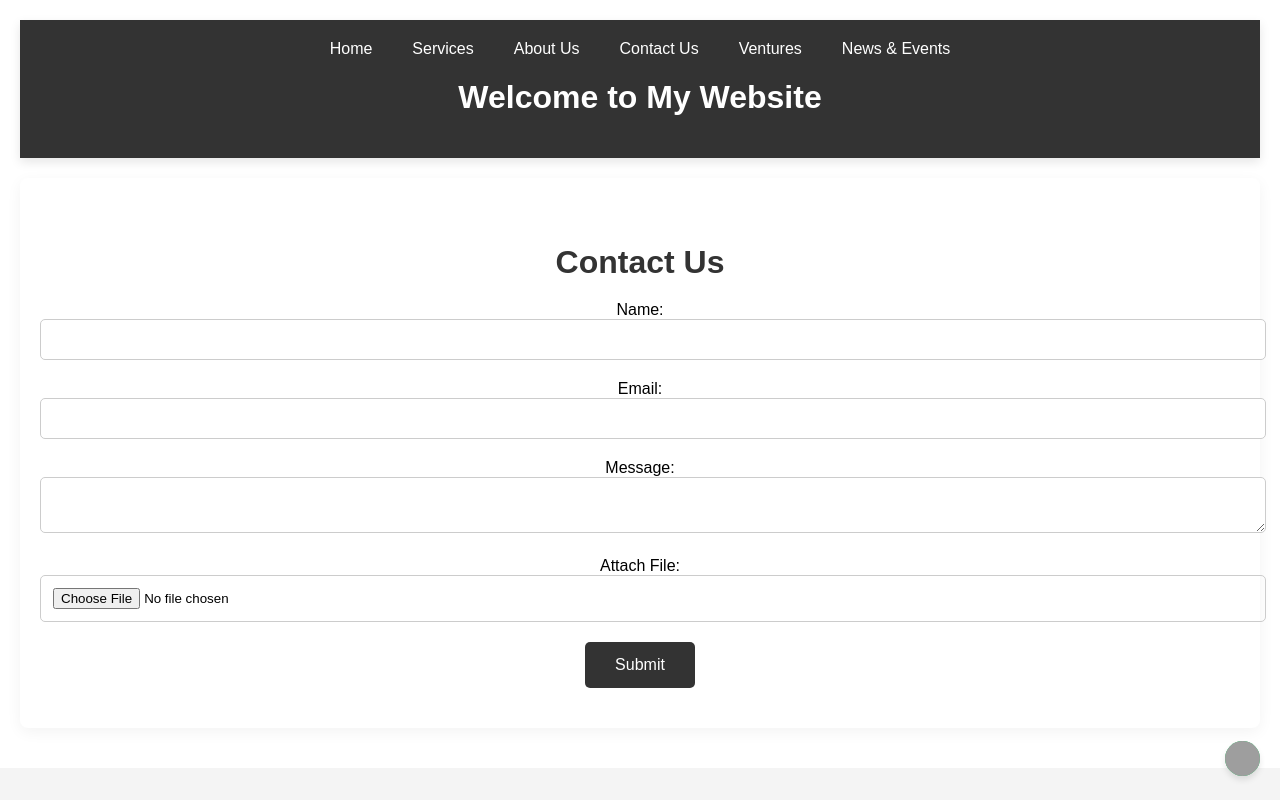
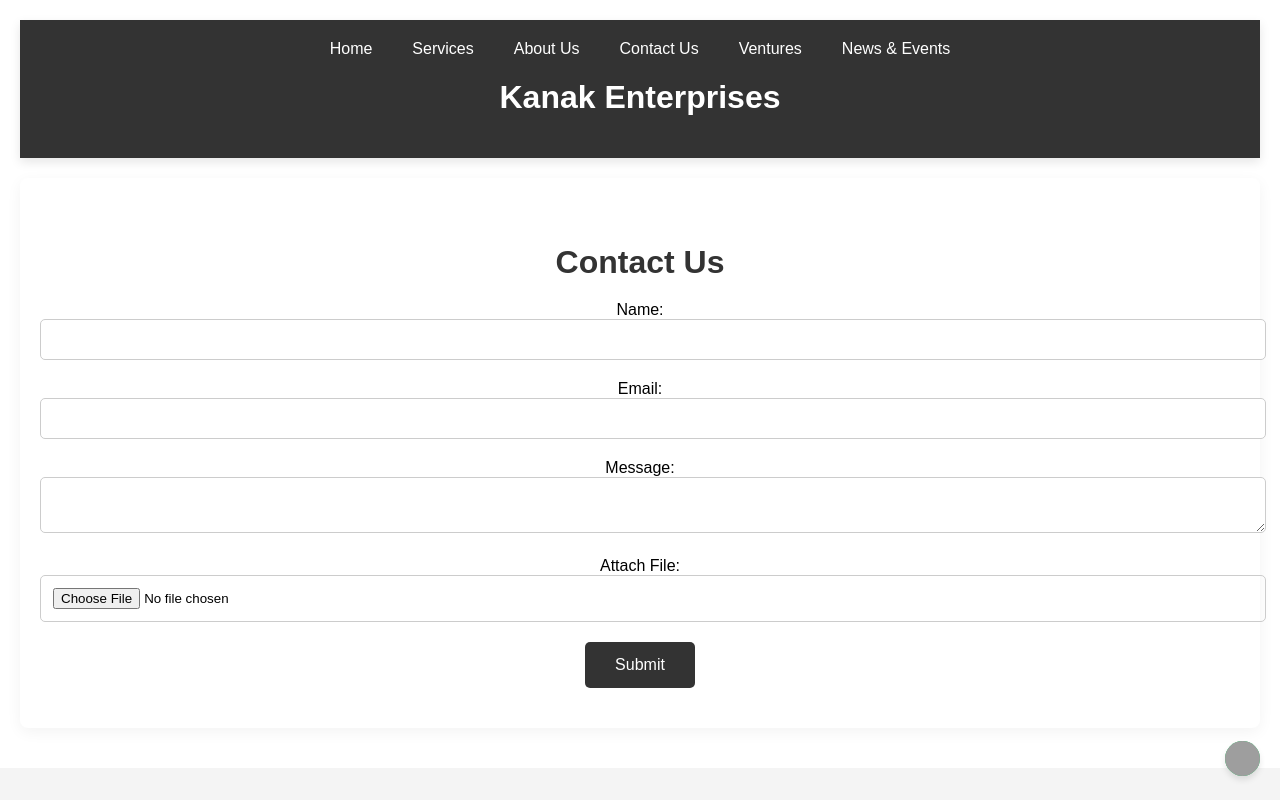
Before and after one commit to Ayushma0208/Landingpage, a React (Create React App) app: page /contact in a window 1280 px wide. Built offline with nearby package versions, Linux system fonts and the light colour scheme; grey boxes are pictures that could not be loaded.

Commit message:
fixes in title

```diff
--- a/src/App.js
+++ b/src/App.js
@@ -1,12 +1,12 @@
-import React, {  } from "react";
-import { BrowserRouter as Router, Route, Routes } from "react-router-dom";
+import React from "react";
+import { Route, BrowserRouter as Router, Routes } from "react-router-dom";
 import '../src/App.css';
-import HomePage from './Homepage';
-import ServicesPage from './ServicesPage';
 import AboutPage from './AboutPage';
 import ContactPage from './ContactPage';
+import HomePage from './Homepage';
+import NewsEvents from './NewsEvents';
+import ServicesPage from './ServicesPage';
 import VentureList from './VentureList';
-import NewsEvents from './NewsEvents';
 import WhatsAppButton from "./WhatsAppButton";
 function App() {
   return (
@@ -23,7 +23,7 @@ function App() {
               <li><a href="/news">News & Events</a></li>
             </ul>
           </nav>
-          <h1>Welcome to My Website</h1>
+          <h1>Kanak Enterprises</h1>
       <WhatsAppButton />
         </header>
         <Routes>
--- a/src/ContactPage.js
+++ b/src/ContactPage.js
@@ -1,7 +1,7 @@
 import React, { useState } from 'react';
 
 function ContactPage() {
-  const [file, setFile] = useState(null);
+  const [setFile] = useState(null);
 
   const handleFileChange = (e) => {
     setFile(e.target.files[0]);
--- a/src/Homepage.js
+++ b/src/Homepage.js
@@ -1,4 +1,4 @@
-import React, { useState, useEffect } from 'react';
+import React, { useEffect, useState } from 'react';
 
 
 function HomePage() {
@@ -15,14 +15,14 @@ function HomePage() {
       setImageIndex((prevIndex) => (prevIndex + 1) % images.length);
     }, 2000);
     return () => clearInterval(interval);
-  }, []);
+  },);
 
 
 
   return (
     <div className="homepage">
       <div className="slider">
-        {/* <img src={images[imageIndex]} alt="Slideshow" className="slider-image" /> */}
+        <img src={images[imageIndex]} alt="Slideshow" className="slider-image" />
       </div>
       {/* <div className="cta">
         <button onClick={() => alert("Credentials Requested!")}>Request Credentials</button>
```
